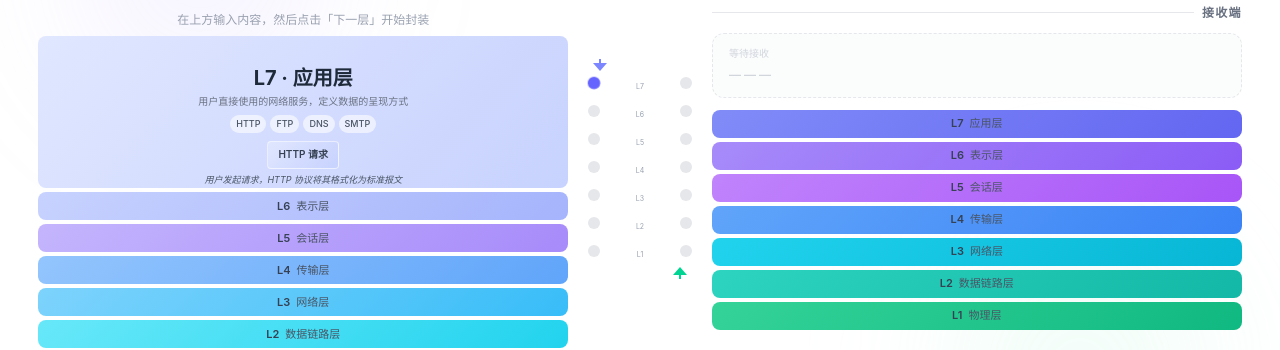
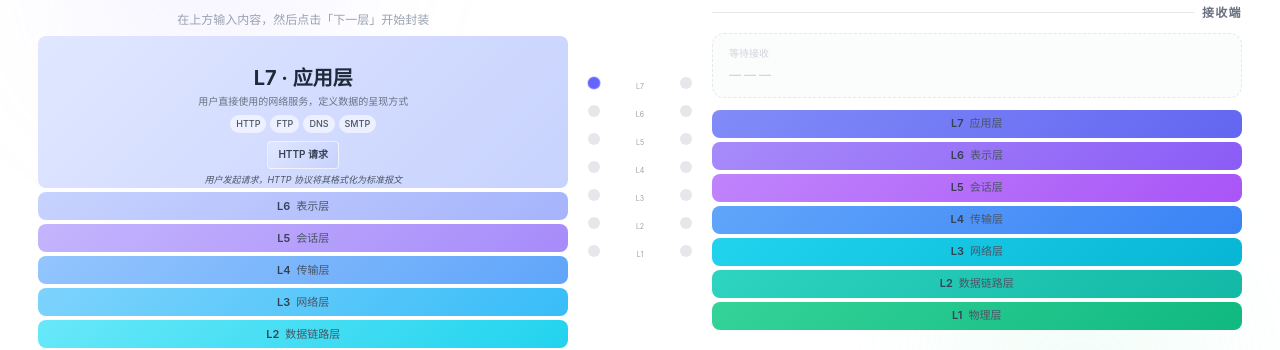
Before and after one commit to lirumao/osi-model-interactive, a Next.js app: page /explore in a window 1280 px wide. Shown: the part 231-581 px from the top of the page. Built offline with nearby package versions, Linux system fonts and the light colour scheme.

Commit message:
feat(ui): remove bouncing direction arrows from LayerIndicator

```diff
--- a/src/components/ExploreStage.tsx
+++ b/src/components/ExploreStage.tsx
@@ -17,9 +17,6 @@ function LayerIndicator({ phase, senderActive, receiverActive }: {
 }) {
   const senderDotRefs = useRef<(HTMLDivElement | null)[]>([])
   const receiverDotRefs = useRef<(HTMLDivElement | null)[]>([])
-  const senderArrowRef = useRef<SVGSVGElement>(null)
-  const receiverArrowRef = useRef<SVGSVGElement>(null)
-
   useEffect(() => {
     senderDotRefs.current.forEach((el, i) => {
       if (!el) return
@@ -43,34 +40,10 @@ function LayerIndicator({ phase, senderActive, receiverActive }: {
     })
   }, [receiverActive, phase])
 
-  useEffect(() => {
-    if (!senderArrowRef.current) return
-    const tl = gsap.timeline({ repeat: -1 })
-    tl.to(senderArrowRef.current, { y: 6, duration: 0.5, ease: 'power1.inOut' })
-    tl.to(senderArrowRef.current, { y: 0, duration: 0.5, ease: 'power1.inOut' })
-    return () => { tl.kill() }
-  }, [])
-
-  useEffect(() => {
-    if (!receiverArrowRef.current) return
-    const tl = gsap.timeline({ repeat: -1 })
-    tl.to(receiverArrowRef.current, { y: -6, duration: 0.5, ease: 'power1.inOut' })
-    tl.to(receiverArrowRef.current, { y: 0, duration: 0.5, ease: 'power1.inOut' })
-    return () => { tl.kill() }
-  }, [])
-
   if (phase === 'transmitting' || phase === 'complete') return null
 
   return (
     <div className="relative z-10 flex flex-col items-center gap-0 select-none w-full px-2">
-      {/* 顶部箭头行：发送端朝下箭头 */}
-      <div className="flex w-full justify-between mb-1 px-1 items-center" style={{ minHeight: 16 }}>
-        <svg ref={senderArrowRef} width="16" height="12" viewBox="0 0 16 12" className="text-indigo-400" fill="currentColor">
-          <path d="M8 0L15 8H9V12H7V8H1L8 0Z" transform="rotate(180 8 6)" />
-        </svg>
-        <div />
-      </div>
-
       {/* 7层双点轨道 */}
       {OSI_LAYERS.map((layer, i) => {
         const senderDone = i < senderActive
@@ -108,13 +81,6 @@ function LayerIndicator({ phase, senderActive, receiverActive }: {
         )
       })}
 
-      {/* 底部箭头行：接收端朝上箭头 */}
-      <div className="flex w-full justify-between mt-1 px-1 items-center" style={{ minHeight: 16 }}>
-        <div />
-        <svg ref={receiverArrowRef} width="16" height="12" viewBox="0 0 16 12" className="text-emerald-400" fill="currentColor">
-          <path d="M8 0L15 8H9V12H7V8H1L8 0Z" />
-        </svg>
-      </div>
     </div>
   )
 }
```
